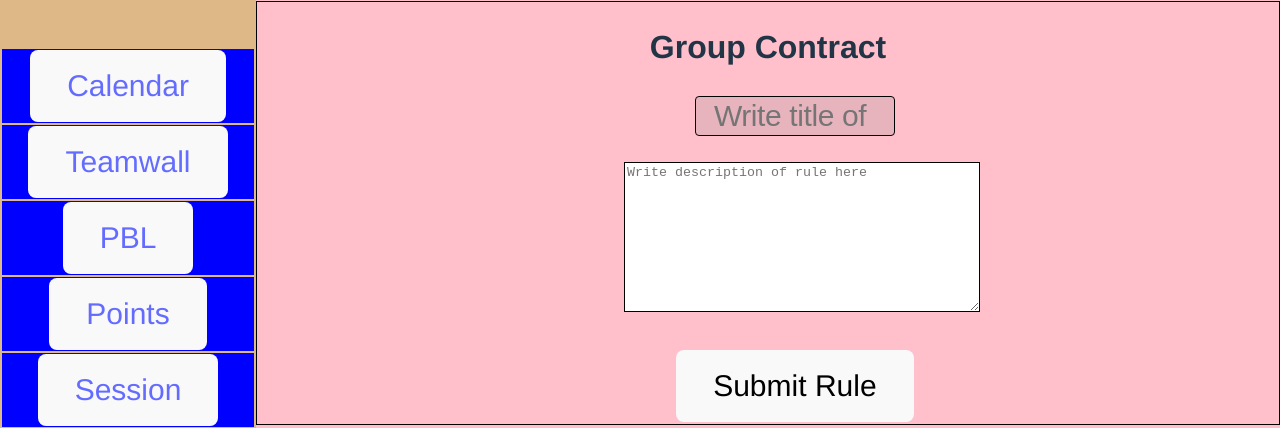
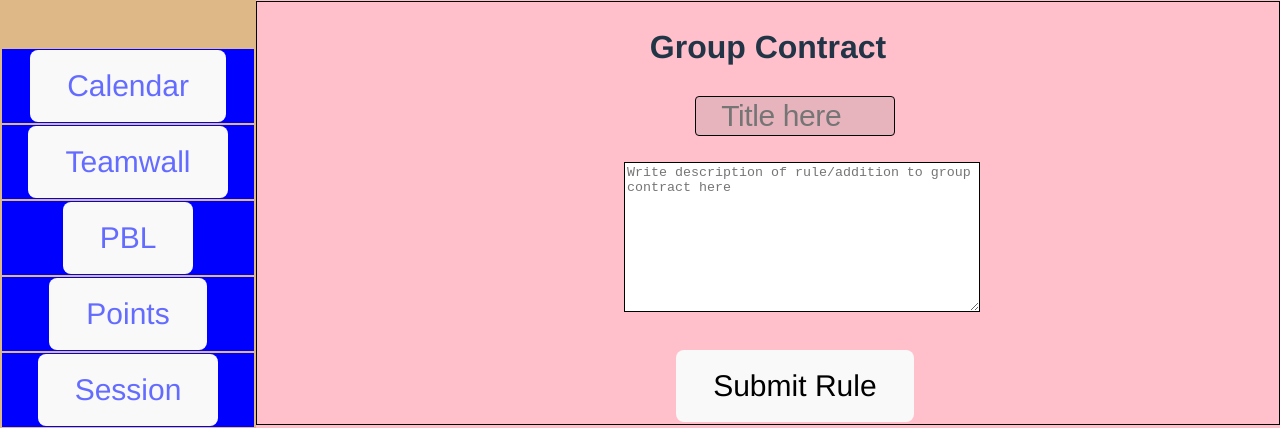
Before and after one commit to leongroth/Grouper, a React (Vite) app: page /PBL in a window 1280 px wide. Shown: the part 220-648 px from the top of the page. Built offline with nearby package versions, Linux system fonts and the light colour scheme; no server answers; the database is empty.

Commit message:
småting

```diff
--- a/src/App.css
+++ b/src/App.css
@@ -50,7 +50,8 @@ body {
   position: absolute;
   top: 0%;
   left: 0%;
-  height: 100vh;
+  min-height: 100vh;
+  height: fill;
   width: 20%;
   background-color: burlywood;
 }
--- a/src/PBL/PBL.jsx
+++ b/src/PBL/PBL.jsx
@@ -78,10 +78,10 @@ getPBLlist()
         </div>
         <table className="tableClass">
             <tr>
-            <input className="titleInp" type="text" placeholder="Write title of rule here" onChange={handleTitleChange} value={titleValue} />
+            <input className="titleInp" type="text" placeholder=" Title here" onChange={handleTitleChange} value={titleValue} />
             </tr>
             <tr>
-            <textarea className="ruleInp" type="text" placeholder="Write description of rule here" onChange={handleRuleChange} value={ruleValue}/>
+            <textarea className="ruleInp" type="text" placeholder="Write description of rule/addition to group contract here" onChange={handleRuleChange} value={ruleValue}/>
             </tr>
             <tr>
             <button className="submit" onClick={AddRule}>Submit Rule</button>
--- a/src/Team Wall/TeamWall.jsx
+++ b/src/Team Wall/TeamWall.jsx
@@ -115,9 +115,9 @@ getDescriptionList()
 }
 
 const textStyle2={
-    width: "40%",
+    width: "50%",
     height: "fill",
     background: "#1b85b8",
-    marginLeft: "50%",
+    marginLeft: "45%",
     boxShadow: "5px 5px 12px 0.2px #535353",
 }
```
